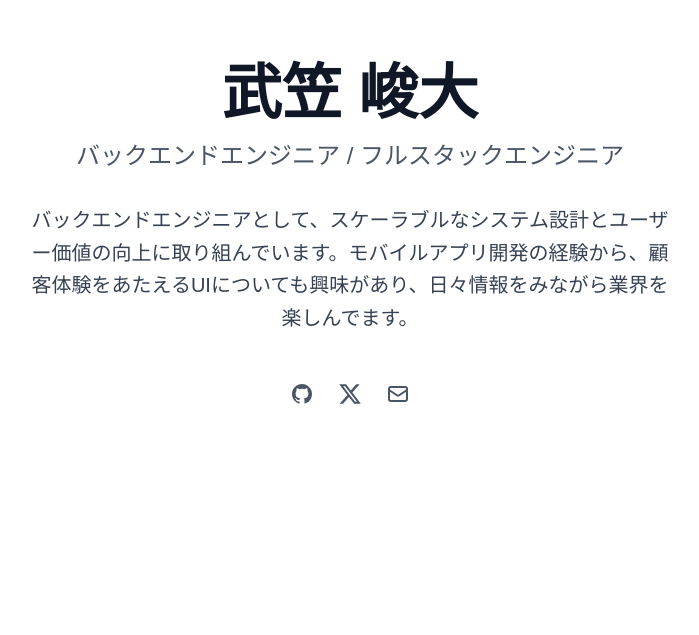
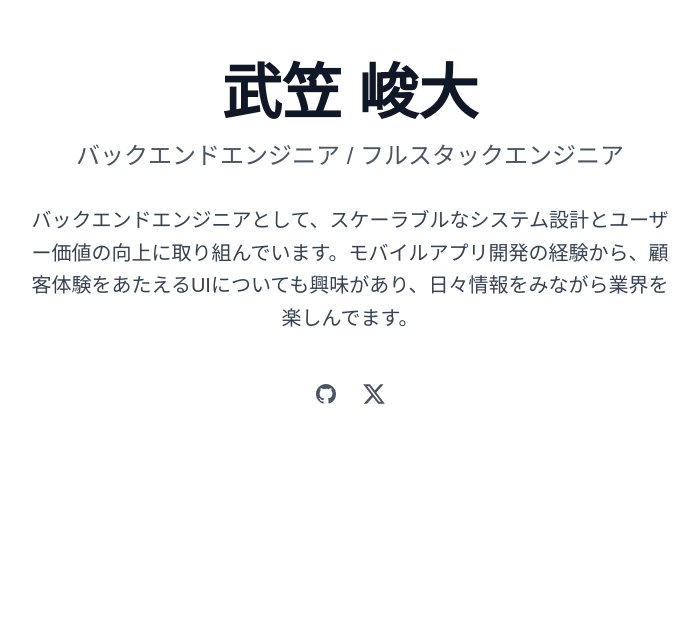
Before and after one commit to focta/portfolio, a Next.js app: page / in a window 1280 px wide. Shown: the part 165-800 px from the top of the page, without its empty margins (290-989 px from the left). Built offline with nearby package versions, Linux system fonts and the light colour scheme.

Commit message:
Twitterが現存している箇所があったのでXへ変更した

```diff
--- a/app/components/Hero.tsx
+++ b/app/components/Hero.tsx
@@ -90,9 +90,9 @@ export default function Hero() {
                 <GitHubIcon />
               </a>
             )}
-            {data.socialLinks.twitter && (
+            {data.socialLinks.x && (
               <a
-                href={data.socialLinks.twitter}
+                href={data.socialLinks.x}
                 target="_blank"
                 rel="noopener noreferrer"
                 className="text-gray-600 dark:text-gray-400 hover:text-gray-900 dark:hover:text-white transition-colors duration-200"
--- a/data/hero.json
+++ b/data/hero.json
@@ -4,7 +4,6 @@
   "description": "バックエンドエンジニアとして、スケーラブルなシステム設計とユーザー価値の向上に取り組んでいます。モバイルアプリ開発の経験から、顧客体験をあたえるUIについても興味があり、日々情報をみながら業界を楽しんでます。",
   "socialLinks": {
     "github": "https://github.com/focta",
-    "twitter": "https://twitter.com/sykt_tkhrm",
-    "email": "mailto:takahiro.mukasa@gmail.com"
+    "x": "https://x.com/sykt_tkhrm"
   }
 }
--- a/types/index.ts
+++ b/types/index.ts
@@ -6,7 +6,7 @@ export interface HeroData {
   profileImage?: string;
   socialLinks: {
     github?: string;
-    twitter?: string;
+    x?: string;
     email?: string;
   };
 }
```
